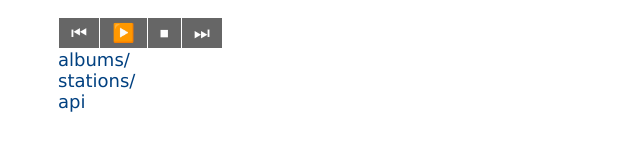
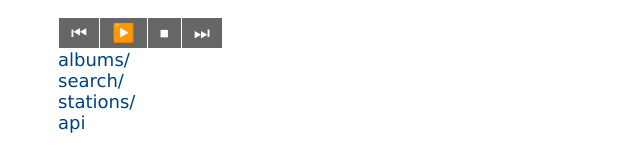
Before and after one commit to ralfstx/kitchen-radio, a website: page src/views/index.html in a window 1280 px wide. Shown: the part 184-344 px from the top of the page, without its empty margins (0-640 px from the left). Drawn offline with nearby package versions, Linux system fonts and the light colour scheme; no server answers.

Commit message:
Add search link to index page

```diff
--- a/src/views/index.html
+++ b/src/views/index.html
@@ -21,6 +21,10 @@
 
     <div>
       <div><a href="./albums/">albums/</a></div>
+    </div>
+
+    <div>
+      <div><a href="./search/">search/</a></div>
     </div>
 
     <div>
```
